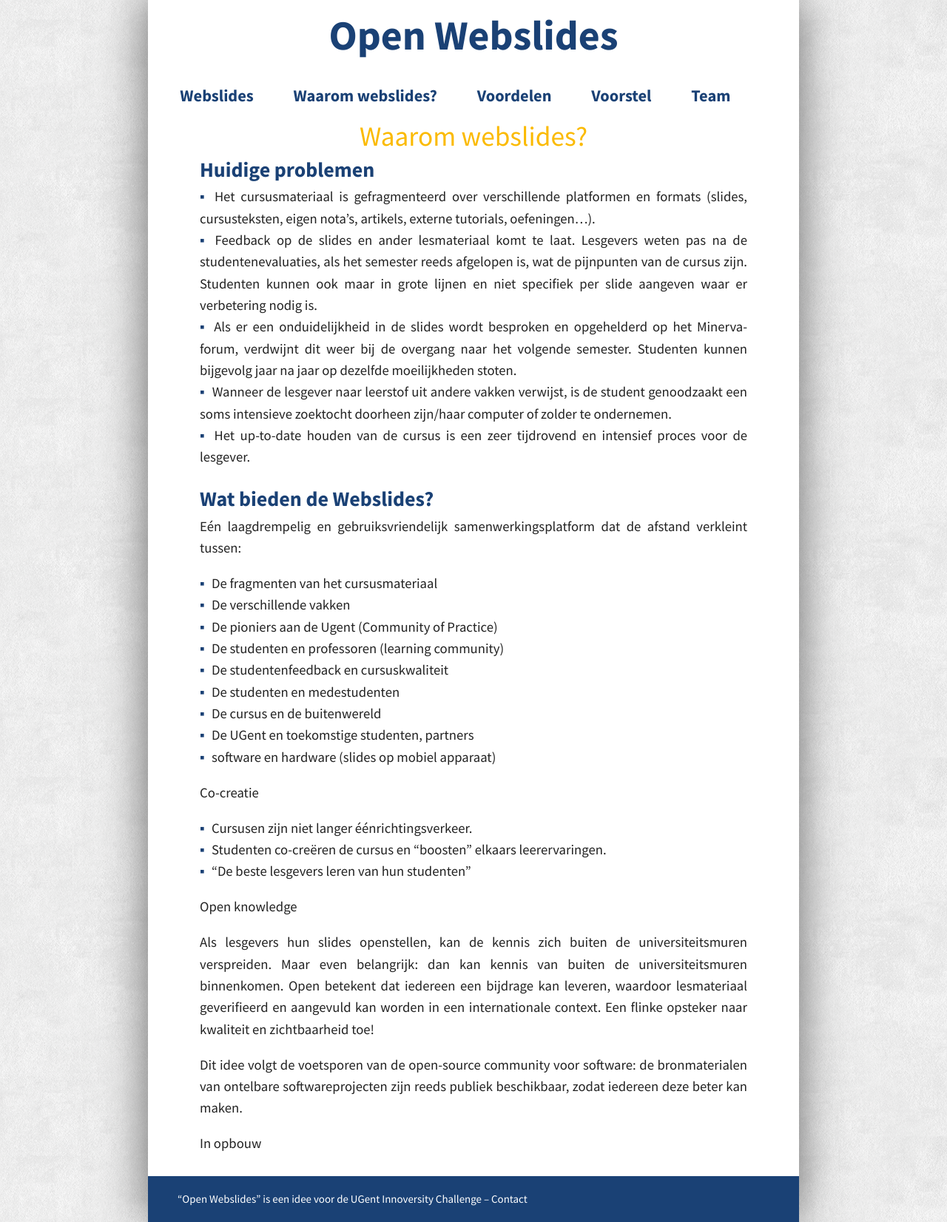
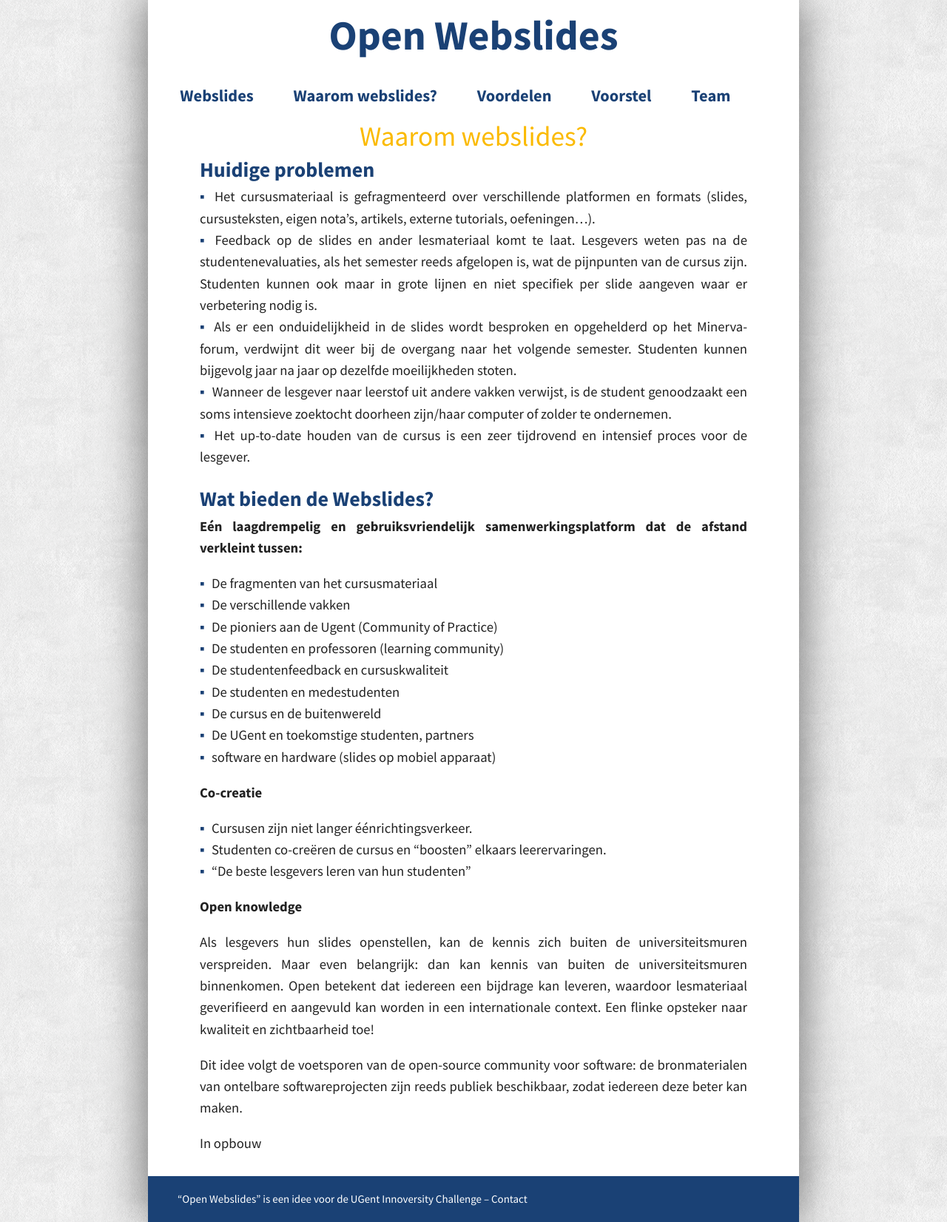
Before and after one commit to OpenWebslides/openwebslides.github.io-old, a Jekyll site: the page built from waarom.md, in a window 1280 px wide. Shown: the whole page at 74% size. Built offline with Jekyll 4.4.1, drawn with Linux system fonts in a browser that asks for light colours.

Commit message:
added css class for h3

```diff
--- a/_sass/_base.scss
+++ b/_sass/_base.scss
@@ -61,6 +61,11 @@ h1, h2 {
   + * {
     margin-top: 0 !important;
   }
+}
+
+h3 {
+  font-weight: bold;
+  font-size: 1em;
 }
 
 p.meta {
```
